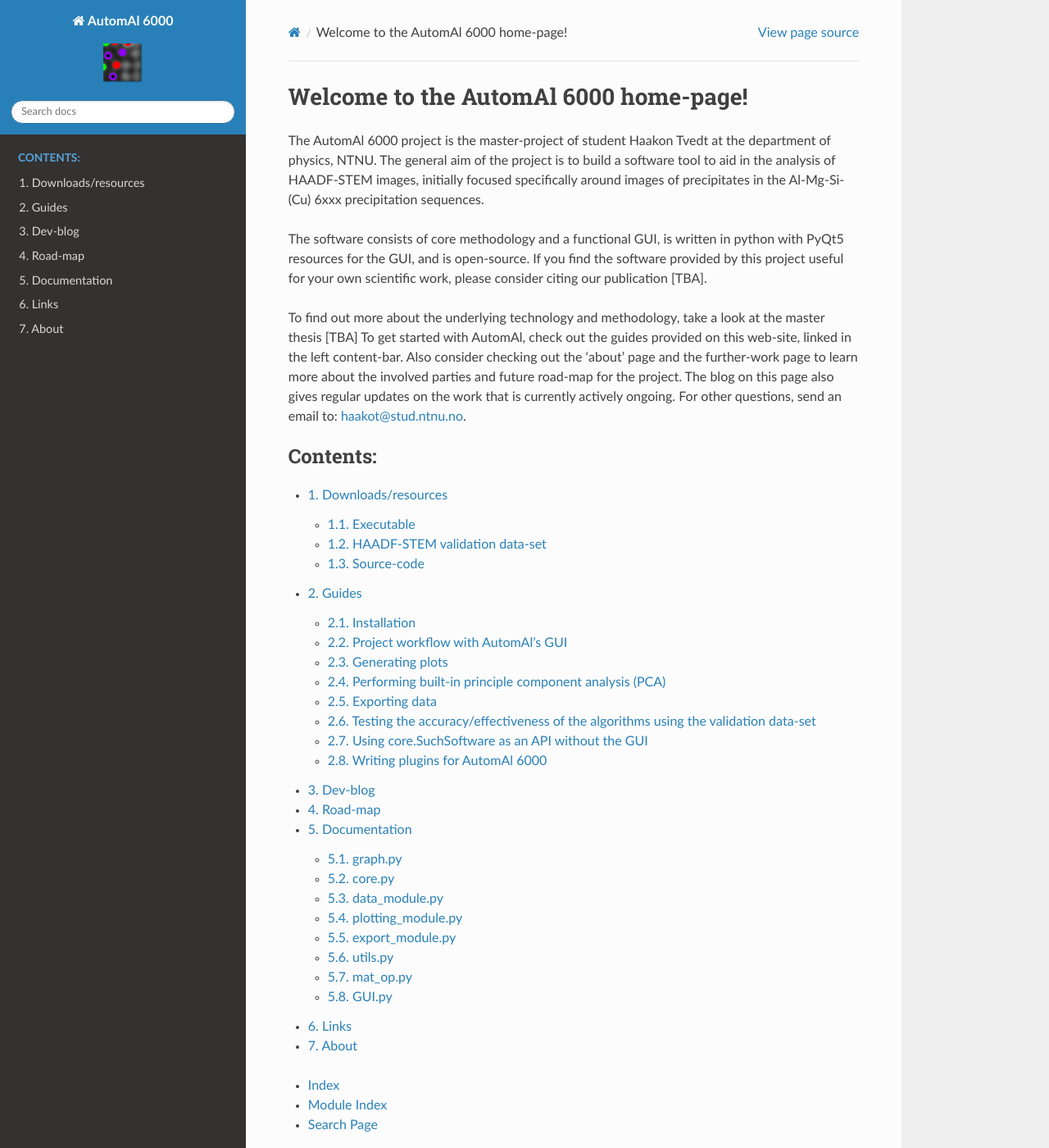
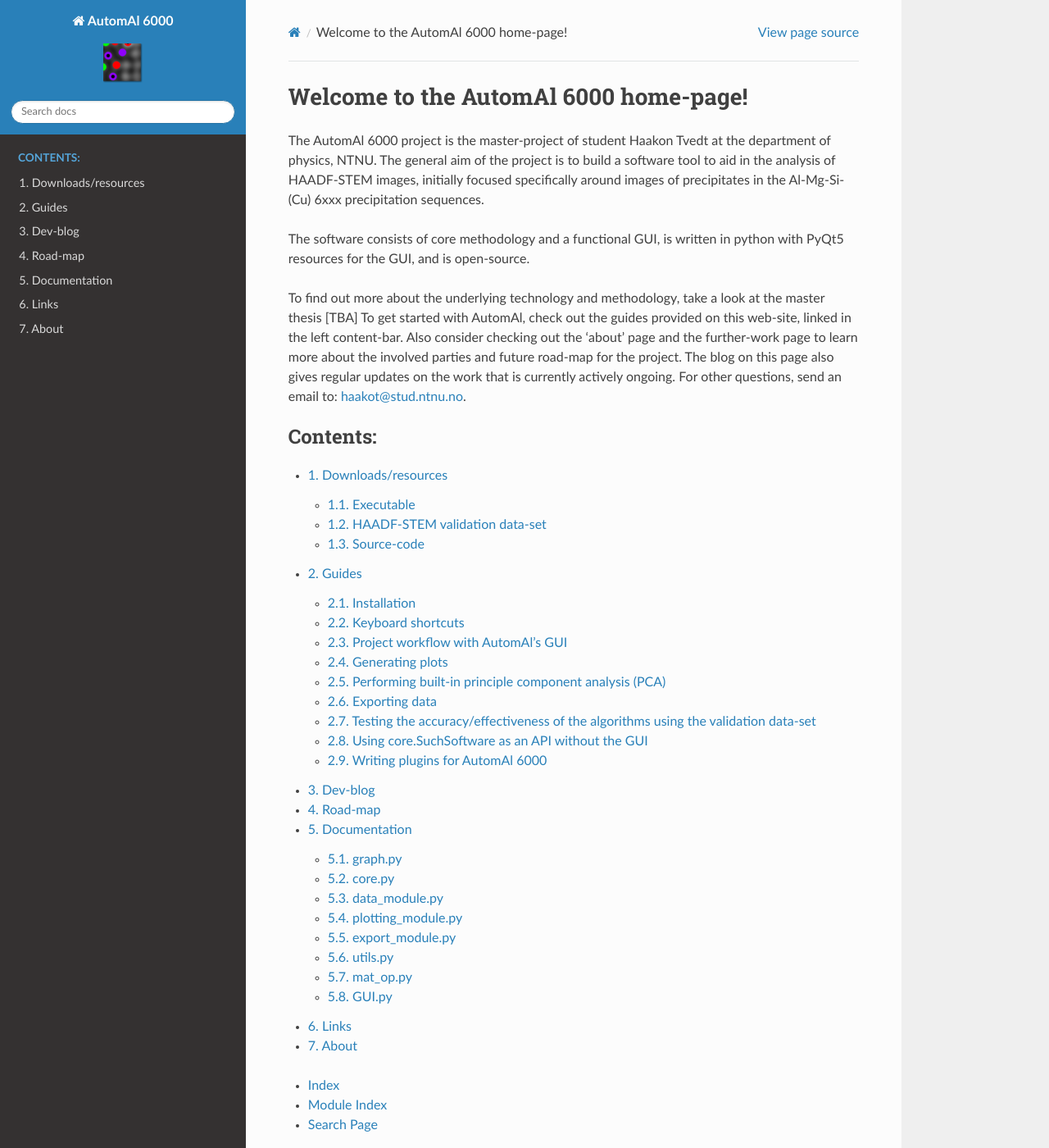
Before and after one commit to Haawk666/AutomAl_6000_thesis_version, a Sphinx documentation site: the page built from Docs/source/index.rst, in a window 1280 px wide and 1400 px high. Shown: the whole window at 82% size. Built offline with Sphinx 7.4.7 and the Read the Docs theme 2.0.0, drawn with Linux system fonts in a browser that asks for light colours; formulas are drawn with MathJax 3.

Commit message:
Fixed shitstorm

```diff
--- a/Docs/source/conf.py
+++ b/Docs/source/conf.py
@@ -40,7 +40,6 @@
 # ones.
 extensions = [
     'sphinx.ext.autodoc',
-    'sphinx.ext.viewcode',
     'sphinx.ext.napoleon',
     'sphinx.ext.intersphinx',
     'sphinx.ext.autosectionlabel',
--- a/Docs/source/downloads.rst
+++ b/Docs/source/downloads.rst
@@ -6,7 +6,7 @@
 
 The program can be downloaded as an executable in a zip folder. See the **Installation** guide for further assistance.
 
-`AutomAl.zip <http://folk.ntnu.no/haakot/AACC/AutoAtom.zip>`_
+[TBA]
 
 HAADF-STEM validation data-set
 ~~~~~~~~~~~~~~~~~~~~~~~~~~~~~~~~~~~~
--- a/Docs/source/guides.rst
+++ b/Docs/source/guides.rst
@@ -25,6 +25,12 @@
     consequence of pyinstaller's --onefile option, during this time there will be no indication that the program is
     running, so be patient before clicking several times! In the future, a full-fledged installer is planned, which will
     eliminate this 'quirk'.
+
+Keyboard shortcuts
+~~~~~~~~~~~~~~~~~~~~~~~~~~~~~~~~~~~~~~~~~~~~~~
+
+Coming soon
+
 
 Project workflow with AutomAl's GUI
 ~~~~~~~~~~~~~~~~~~~~~~~~~~~~~~~~~~~~~~~~~~~~~~
--- a/Docs/source/index.rst
+++ b/Docs/source/index.rst
@@ -12,8 +12,7 @@
 initially focused specifically around images of precipitates in the Al-Mg-Si-(Cu) 6xxx precipitation sequences.
 
 The software consists of core methodology and a functional GUI, is written in python with PyQt5 resources
-for the GUI, and is open-source. If you find the software provided by this project useful for your own
-scientific work, please consider citing our publication [TBA].
+for the GUI, and is open-source.
 
 To find out more about the underlying technology and methodology, take a look at the master thesis [TBA]
 To get started with AutomAl, check out the guides provided on this web-site, linked in the left content-bar.
```
